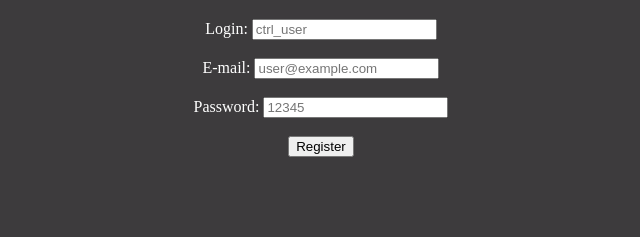
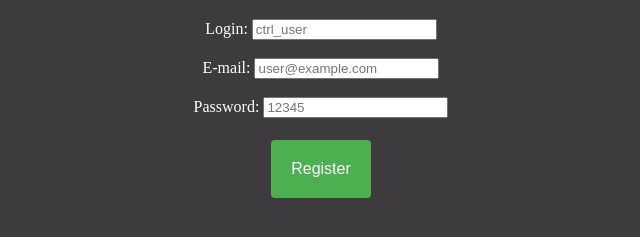
Before and after one commit to ars-lang/ctrlrezervation, a plain HTML site: page index.html in a window 1280 px wide. Shown: the part 79-316 px from the top of the page, without its empty margins (319-959 px from the left). Drawn offline with Linux system fonts and the light colour scheme.

Commit message:
Update index.html

```diff
--- a/index.html
+++ b/index.html
@@ -2,6 +2,23 @@
 <html>
 <head>
 	<title>Fast Registration</title>
+	<meta name="viewport" content="width=device-width, initial-scale=1">
+	<style>
+.button {
+    background-color: #4CAF50; /* Green */
+    border: none;
+    color: white;
+    padding: 20px;
+    text-align: center;
+    text-decoration: none;
+    display: inline-block;
+    font-size: 16px;
+    margin: 4px 2px;
+    cursor: pointer;
+}
+
+.button1 {border-radius: 4px;}
+	</style>
 </head>
 <body bgcolor="#3d3b3d">
 	<center>
@@ -21,7 +38,7 @@
 		<input type="password" id="password" name="password" placeholder="12345" required><br>
 		<br>
 
-		<input type="submit" value="Register">
+		<input type="submit" value="Register" class="button button1">
 	</form>
 
 	</center>
```
